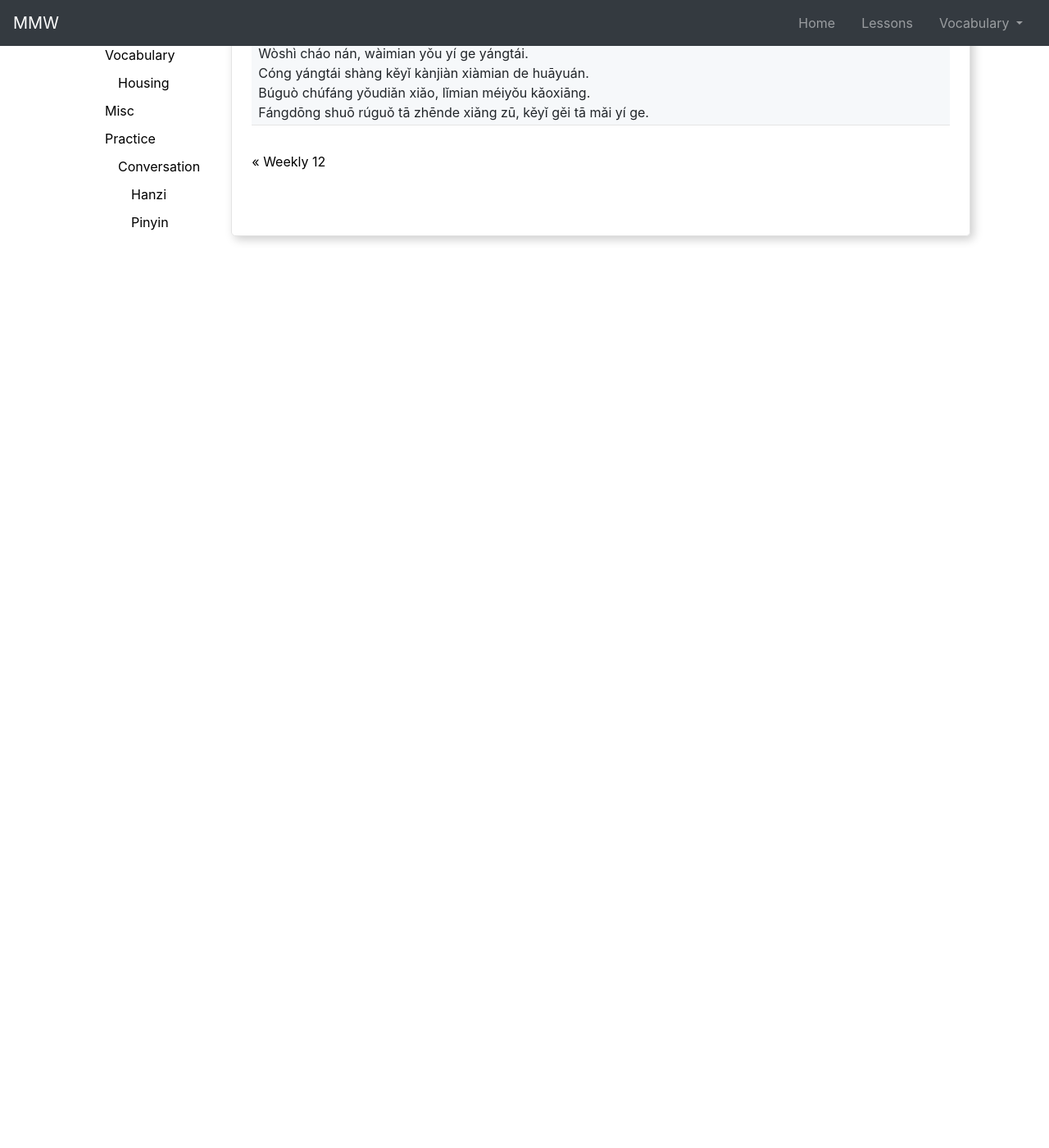
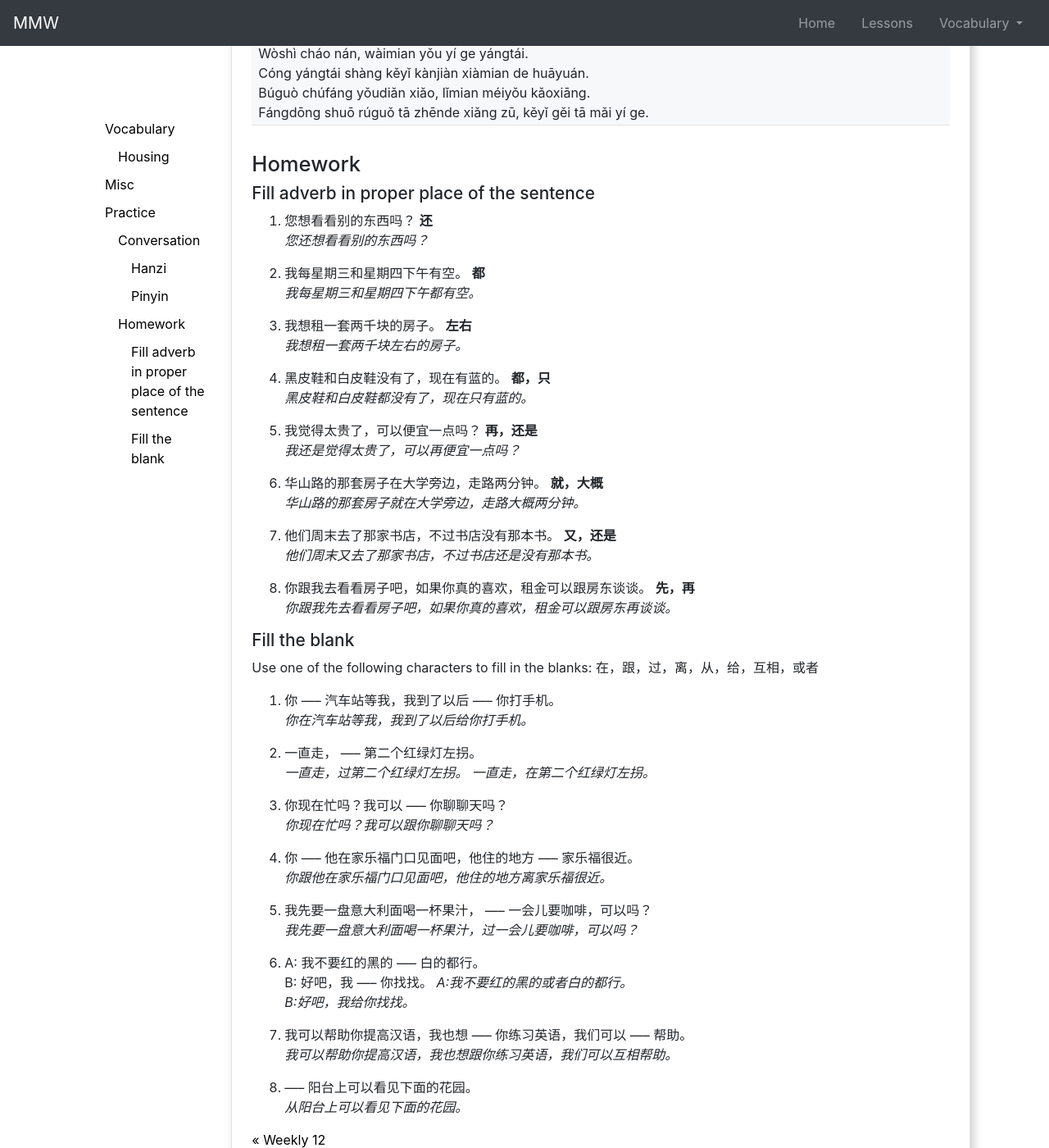
Before and after one commit to johannst/mmw, a Jekyll site: the page built from _posts/2018-11-11-weekly13.md, in a window 1280 px wide and 1400 px high, scrolled down 3103 px. Shown: the whole window at 82% size. Built offline with Jekyll 4.4.1, drawn with Linux system fonts in a browser that asks for light colours; the table of contents is made by our own code; before the commit the page ends 3461 px from its top, so only the background shows below that.

Commit message:
added homework to week13

```diff
--- a/_posts/2018-11-11-weekly13.md
+++ b/_posts/2018-11-11-weekly13.md
@@ -82,3 +82,47 @@ The topic of this weeks lesson was renting an apartement. The practice text is a
 
 | Měkè gēn zhōngjiè qù kànle fángzi.<br>Nà tào fángzu zhēnde búcuò, kètīng lǐ yǒu liǎng zhāng xīn shāfā, yì zhōng xiǎo kāfēizhuō hé yì tái dà diànshì.<br>Wòshì cháo nán, wàimian yǒu yí ge yángtái.<br>Cóng yángtái shàng kěyǐ kànjiàn xiàmian de huāyuán.<br>Búguò chúfáng yǒudiǎn xiǎo, lǐmian méiyǒu kǎoxiāng.<br>Fángdōng shuō rúguǒ tā zhēnde xiǎng zū, kěyǐ gěi tā mǎi yí ge. |
 {: .conversation}
+
+## Homework
+### Fill adverb in proper place of the sentence
+
+1. 您想看看别的东西吗？ __还__
+> *您还想看看别的东西吗？*
+2. 我每星期三和星期四下午有空。 __都__
+> *我每星期三和星期四下午都有空。*
+3. 我想租一套两千块的房子。 __左右__
+> *我想租一套两千块左右的房子。*
+4. 黑皮鞋和白皮鞋没有了，现在有蓝的。 __都，只__
+> *黑皮鞋和白皮鞋都没有了，现在只有蓝的。*
+5. 我觉得太贵了，可以便宜一点吗？ __再，还是__
+> *我还是觉得太贵了，可以再便宜一点吗？*
+6. 华山路的那套房子在大学旁边，走路两分钟。 __就，大概__
+> *华山路的那套房子就在大学旁边，走路大概两分钟。*
+7. 他们周末去了那家书店，不过书店没有那本书。 __又，还是__
+> *他们周末又去了那家书店，不过书店还是没有那本书。*
+8. 你跟我去看看房子吧，如果你真的喜欢，租金可以跟房东谈谈。 __先，再__
+> *你跟我先去看看房子吧，如果你真的喜欢，租金可以跟房东再谈谈。*
+
+### Fill the blank
+
+Use one of the following characters to fill in the blanks: 在，跟，过，离，从，给，互相，或者
+
+1. 你 ----- 汽车站等我，我到了以后 ----- 你打手机。
+> *你在汽车站等我，我到了以后给你打手机。*
+2. 一直走， ----- 第二个红绿灯左拐。
+> *一直走，过第二个红绿灯左拐。*
+> *一直走，在第二个红绿灯左拐。*
+3. 你现在忙吗？我可以 ----- 你聊聊天吗？
+> *你现在忙吗？我可以跟你聊聊天吗？*
+4. 你 ----- 他在家乐福门口见面吧，他住的地方 ----- 家乐福很近。
+> *你跟他在家乐福门口见面吧，他住的地方离家乐福很近。*
+5. 我先要一盘意大利面喝一杯果汁， ----- 一会儿要咖啡，可以吗？
+> *我先要一盘意大利面喝一杯果汁，过一会儿要咖啡，可以吗？*
+6. A: 我不要红的黑的 ----- 白的都行。
+> B: 好吧，我 ----- 你找找。
+> *A:我不要红的黑的或者白的都行。*
+> *B:好吧，我给你找找。*
+7. 我可以帮助你提高汉语，我也想 ----- 你练习英语，我们可以 ----- 帮助。
+> *我可以帮助你提高汉语，我也想跟你练习英语，我们可以互相帮助。*
+8. ----- 阳台上可以看见下面的花园。
+> *从阳台上可以看见下面的花园。*
```
